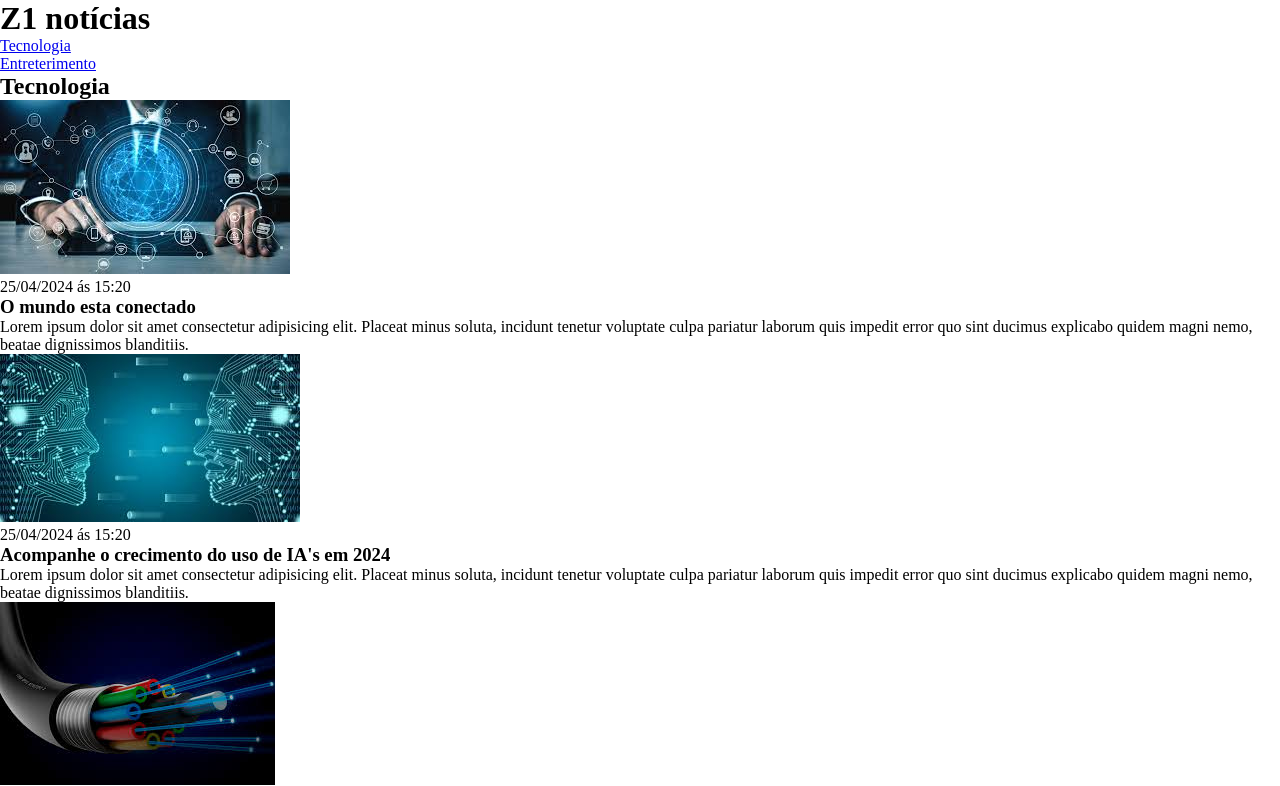
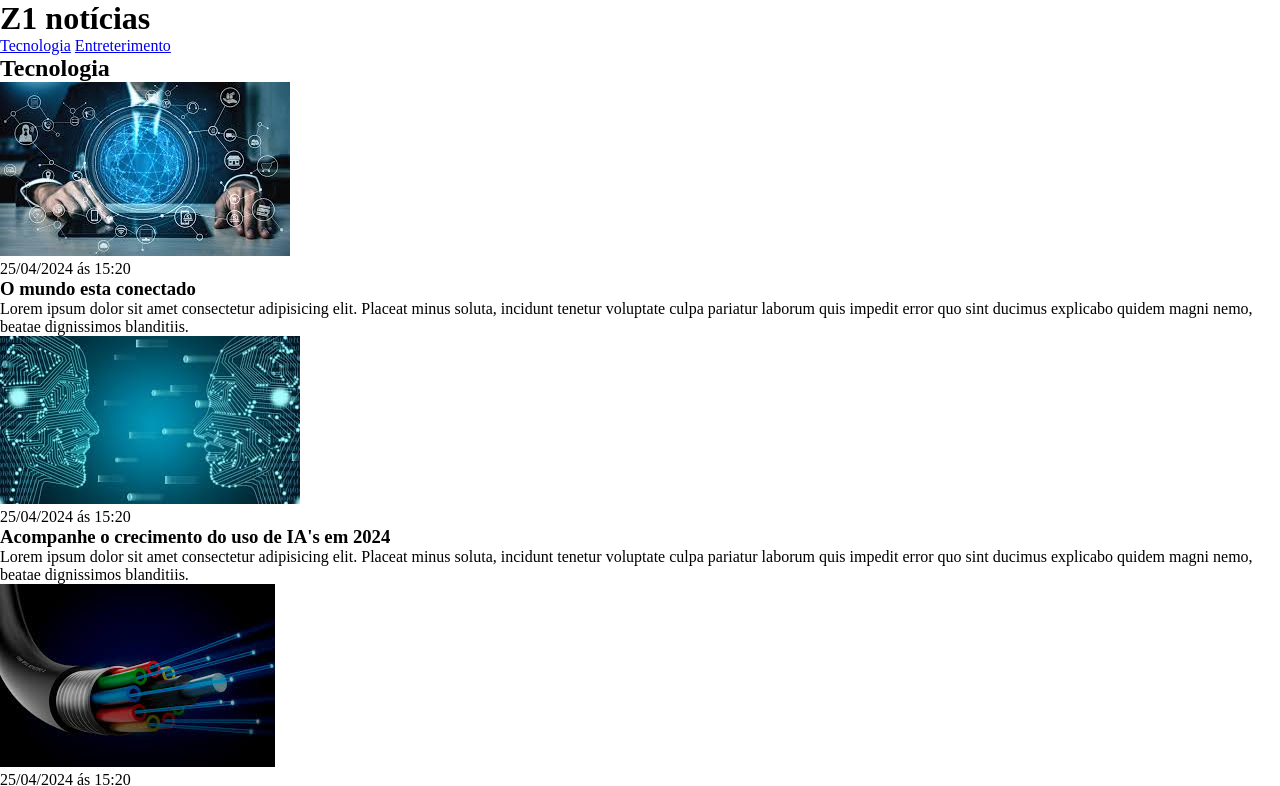
Before and after one commit to Mateus-Rabelo/curso_ebac_frontend, a plain HTML site: page index.html in a window 1280 px wide. Shown: the top 786 px of the page. Drawn offline with Linux system fonts and the light colour scheme.

Commit message:
adicção das divs

```diff
--- a/estilo.css
+++ b/estilo.css
@@ -3,3 +3,7 @@
     margin: 0%;
     padding: 0;
 }
+
+header li {
+display: inline;
+}
--- a/index.html
+++ b/index.html
@@ -8,7 +8,9 @@
 </head>
 <body>
 
-    <header> <H1>Z1 notícias </H1>
+    <header>
+        <div class="topo">
+            <H1>Z1 notícias </H1>
             <nav>
                 <ul>
                     <li>
@@ -19,8 +21,10 @@
                     </li>
                 </ul>
             </nav>
+        </div>
     </header>
 <section>
+    <div class="Tecno">
         <a name="Tecnologia"></a>
         <h2>Tecnologia</h2>
             <article>
@@ -52,8 +56,10 @@
                 Lorem ipsum dolor sit amet consectetur adipisicing elit. Placeat minus soluta, incidunt tenetur voluptate culpa pariatur laborum quis impedit error quo sint ducimus explicabo quidem magni nemo, beatae dignissimos blanditiis.
             </p>
             </article>
+        </div>
 </section>
 <section>
+    <div class="entre">
         <h2>Entreterimento</h2>
         <a name="Entreterimento"></a>
         <article>
@@ -85,6 +91,7 @@
             Lorem ipsum dolor sit amet consectetur adipisicing elit. Placeat minus soluta, incidunt tenetur voluptate culpa pariatur laborum quis impedit error quo sint ducimus explicabo quidem magni nemo, beatae dignissimos blanditiis.
         </p>
         </article>
+    </div>
 </section>
 
 
```
Lines whose indentation alone changed are shown as unchanged.
